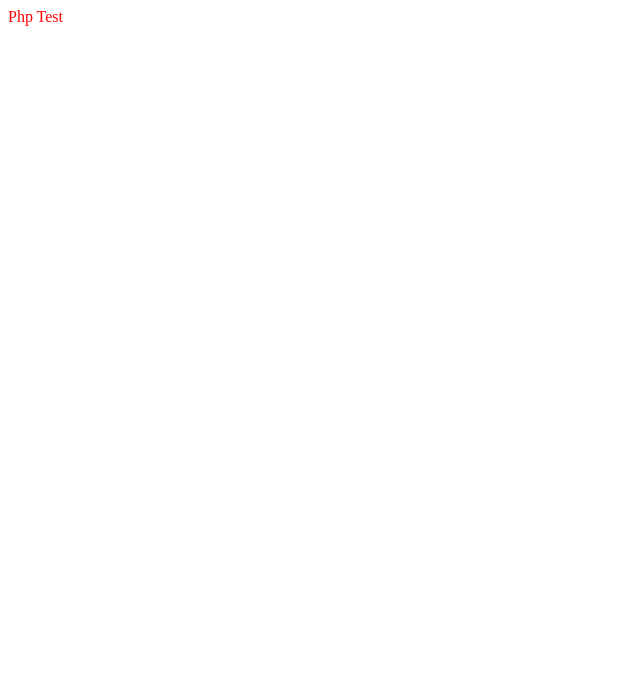
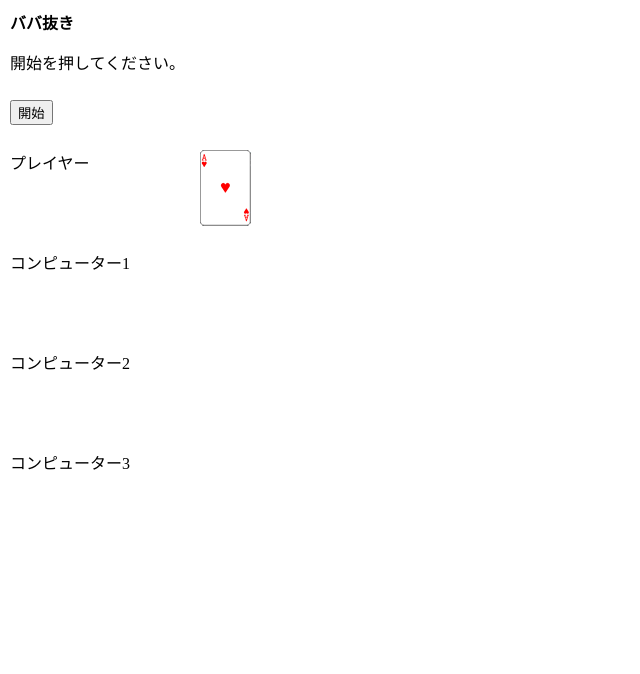
Before and after one commit to falconm81/babanuki, a PHP site: page / in a window 1280 px wide. Before the commit the part shown is almost empty. Shown: the top 674 px of the page, without its empty margins (0-640 px from the left). Run offline with PHP 8.4, Linux system fonts and the light colour scheme; some libraries are stand-ins or nearby versions.

Commit message:
大まかなレイアウト作成

```diff
--- a/index.php
+++ b/index.php
@@ -3,9 +3,18 @@
 <meta http-equiv="Content-Type" content="text/html; charset=UTF-8">
 <script src="https://code.jquery.com/jquery-2.1.1.min.js"></script>
 <script src="babanuki.js"></script>
-<title>Php Test</title>
+<title>ババ抜き</title>
 </head>
 <body>
-<div name="test">Php Test</div>
+<div id="title" style="position: absolute; left: 10px; top: 10px"><b>ババ抜き</b></div>
+<div id="message" style="position: absolute; left: 10px; top: 50px">開始を押してください。</div>
+<button id="start" style="position: absolute; left: 10px; top: 100px">開始</button>
+<br><br>
+<div id="com1" style="position: absolute; left: 10px; top: 150px">プレイヤー</div>
+<img src="trump.png" id="pic10" style="position: absolute; left: 200px; top: 150px; clip: rect(0px 51px 76px 0px);">
+<div id="com1" style="position: absolute; left: 10px; top: 250px">コンピューター1</div>
+<div id="com2" style="position: absolute; left: 10px; top: 350px">コンピューター2</div>
+<div id="com3" style="position: absolute; left: 10px; top: 450px">コンピューター3</div>
+
 </body>
 </html>
```
Also changed, not shown: trump.png (added).
